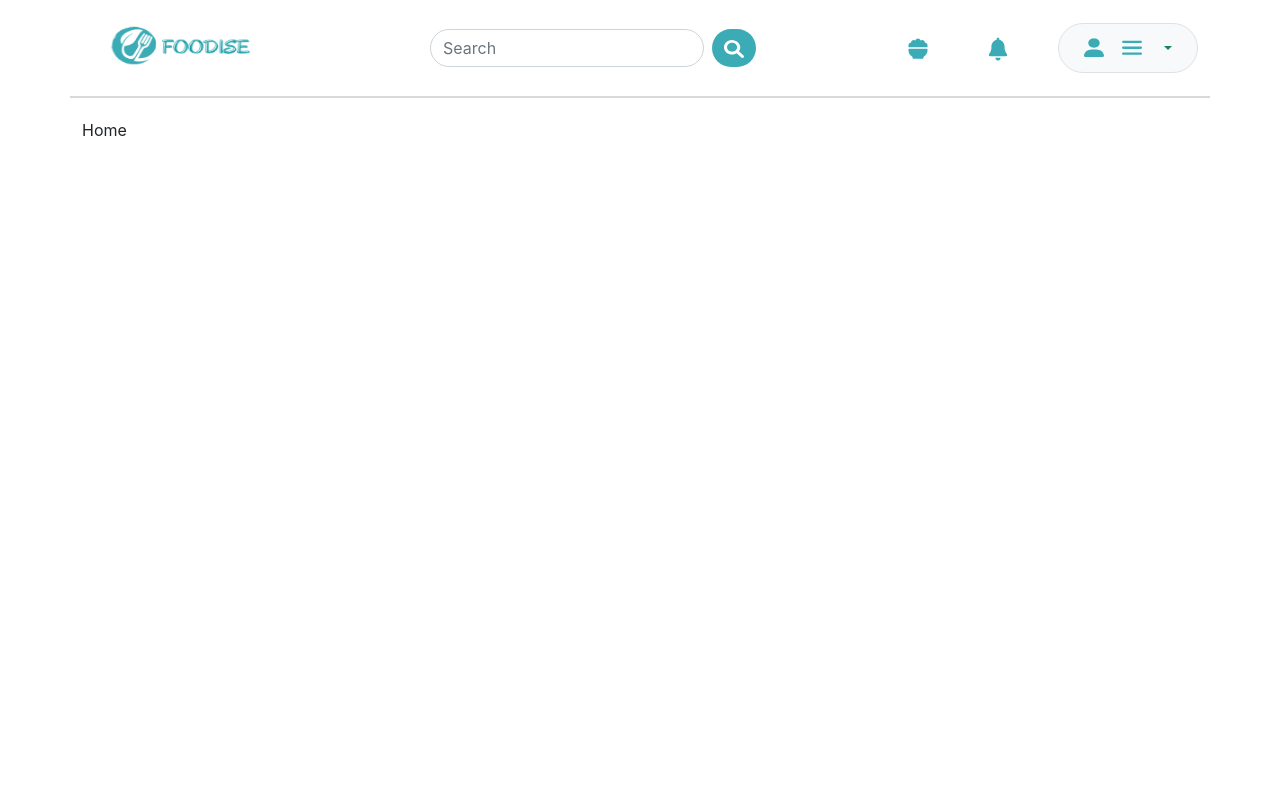
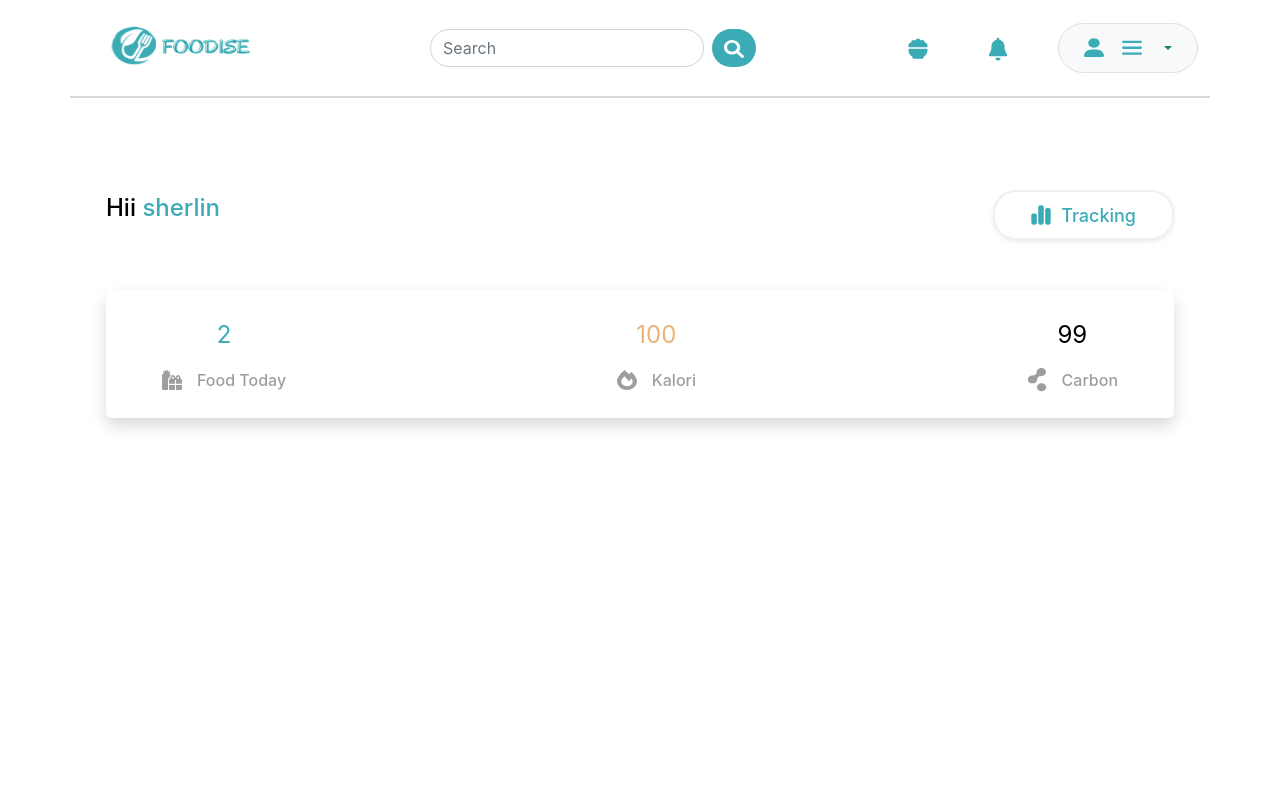
Before and after one commit to Febe2-Skilvul/foodise-app, a React (Create React App) app: page /home in a window 1280 px wide. Shown: the top 800 px of the page. Built offline with nearby package versions, Linux system fonts and the light colour scheme.

Commit message:
portal service

```diff
--- /dev/null
+++ b/src/components/Portal.jsx
@@ -0,0 +1,46 @@
+import { Button, Stack } from 'react-bootstrap';
+import { Link } from 'react-router-dom';
+import { TextOne } from './atoms/Fonts';
+import Icon from './atoms/Icon';
+import PortalButton from './atoms/PortalButton';
+
+const ServicePortal = ({ user = ' ' }) => {
+  return (
+    <Stack className="p-4  p-3 mb-5 bg-body rounded d-flex flex-column justify-content-between align-items-start gap-5">
+      <Stack className="d-flex flex-row justify-content-between">
+        <TextOne colored={user}>Hii</TextOne>
+        <Link to={'/booked'} className="text-decoration-none">
+          <Button className="button-pill bg-white shadow-sm">
+            <Icon image={'/icons/tracking.svg'} />
+            <span className="d-none d-md-block">Tracking</span>
+          </Button>
+        </Link>
+      </Stack>
+      <Stack className="d-flex shadow rounded flex-row justify-content-between p-4">
+        <PortalButton
+          color={'#3BACB6'}
+          value={2}
+          icon={'/icons/food-bucket.svg'}
+          name={'Food Today'}
+        />
+        <PortalButton
+          color={'#EBB376'}
+          value={100}
+          icon={'/icons/calory.svg'}
+          name={'Kalori'}
+        />
+
+        <PortalButton
+          color={'#000000'}
+          value={99}
+          icon={'/icons/carbon.svg'}
+          name={'Carbon'}
+        />
+      </Stack>
+
+      {/* <CategoryBar /> */}
+    </Stack>
+  );
+};
+
+export default ServicePortal;
--- /dev/null
+++ b/src/components/atoms/PortalButton.jsx
@@ -0,0 +1,50 @@
+import React from 'react';
+import Icon from './Icon';
+
+const PortalButton = ({ color, value, icon, name }) => {
+  return (
+    <div
+      style={{
+        maxWidth: '200px',
+        height: '80px',
+        display: 'flex',
+        alignItems: 'center',
+        justifyContent: 'center',
+        flexDirection: 'column',
+        background: '#fff',
+        padding: '2em',
+        gap: '15px',
+      }}>
+      <p
+        style={{
+          color: `${color}`,
+          fontSize: '24px',
+          margin: '0',
+        }}>
+        {value}
+      </p>
+      <div
+        style={{
+          display: 'flex',
+          flexDirection: 'row',
+          margin: '0',
+          gap: '15px',
+          alignItems: 'center',
+        }}>
+        <Icon image={icon} />
+        <p
+          style={{
+            color: '#9e9e9e',
+            fontSize: '16px',
+            fontWeight: '500',
+            margin: '0',
+          }}
+          className="d-none d-md-block">
+          {name}
+        </p>
+      </div>
+    </div>
+  );
+};
+
+export default PortalButton;
--- a/src/index.css
+++ b/src/index.css
@@ -16,6 +16,27 @@ code {
 }
 .button-main:hover {
   background: #19555b;
+}
+.button-pill {
+  max-width: 200px;
+  height: 50px;
+  border-radius: 23px;
+  border: 2px solid #f0f0f0;
+  color: #3bacb6;
+  display: flex;
+  align-items: center;
+  justify-content: center;
+  font-size: 18px;
+  font-weight: 500;
+  gap: 10px;
+  padding: 0 2em;
+}
+.button-pill:hover {
+  border: #227880 2px solid;
+  color: #19555b;
+}
+.bg {
+  background: #fff;
 }
 .avatar-menu {
   width: 140px;
--- a/src/pages/home/Home.jsx
+++ b/src/pages/home/Home.jsx
@@ -1,7 +1,16 @@
-import React from 'react';
+import React, { useContext } from 'react';
+import { Col, Row } from 'react-bootstrap';
+import ServicePortal from '../../components/Portal';
 
 const Home = () => {
-  return <div>Home</div>;
+  const user = 'sherlin';
+  return (
+    <Row className="justify-content-md-center">
+      <Col className="mt-5">
+        <ServicePortal user={user !== null ? user : ''} />
+      </Col>
+    </Row>
+  );
 };
 
 export default Home;
```
Also changed, not shown: public/icons/tracking.svg (added), src/components/Category.jsx (added).
